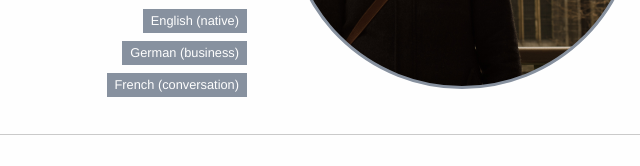
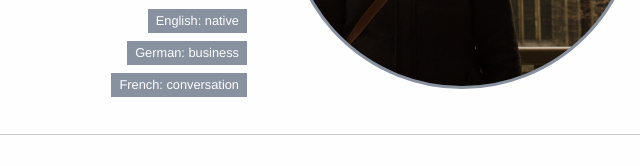
Before and after one commit to catburston/catburston.github.io, a website: page index.html in a window 1280 px wide. Shown: the part 291-457 px from the top of the page, 178-818 px from the left. Drawn offline with Linux system fonts and the light colour scheme.

Commit message:
remove brackets from right-align text

```diff
--- a/index.html
+++ b/index.html
@@ -35,9 +35,9 @@
             <dd><span class="warning label"><a href="http://bit.ly/catburston_github">github.com/catburston</a></span></dd>
             <dd><span class="warning label"><a href="http://bit.ly/linkedin_catburston">linkedin.com/in/catburston</a></span></dd>
             <dt>Languages</dt>
-            <dd><span class="success label">English (native)</span></dd>
-            <dd><span class="success label">German (business)</span></dd>
-            <dd><span class="success label">French (conversation)</span></dd>
+            <dd><span class="success label">English: native</span></dd>
+            <dd><span class="success label">German: business</span></dd>
+            <dd><span class="success label">French: conversation</span></dd>
           </dl>
         </div>
         <div class="small-5 medium-4 columns">
@@ -131,7 +131,7 @@
             <li>Front-end development languages</li>
             <li>JavaScript and jQuery</li>
             <li>HTML5 and markdown syntax</li>
-            <li>CSS3 and CSS preprocessors (SASS, LESS)</li>
+            <li>CSS3 and CSS preprocessors; SASS, LESS</li>
             <li>Back-end development using Ruby on Rails and relational databases</li>
             <li>GitHub and version control</li>
             <li>Test-Driven Development techniques</li>
```
